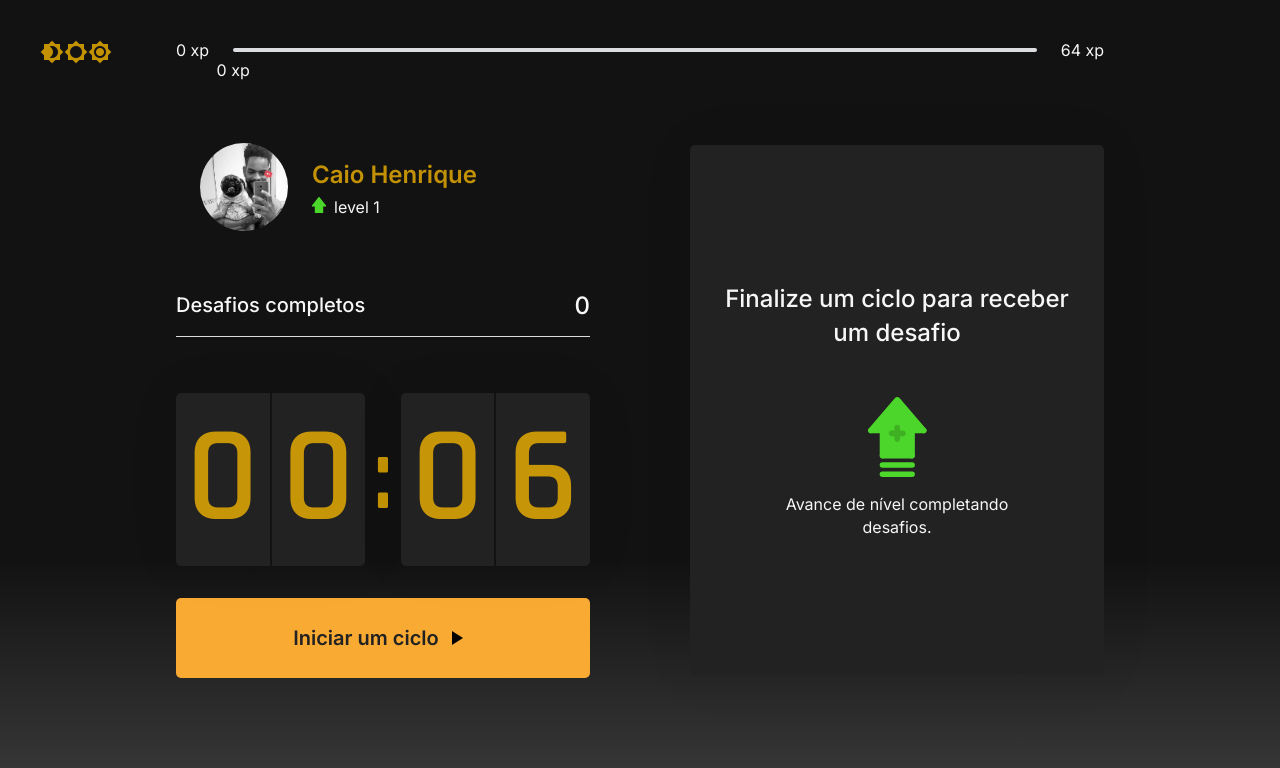
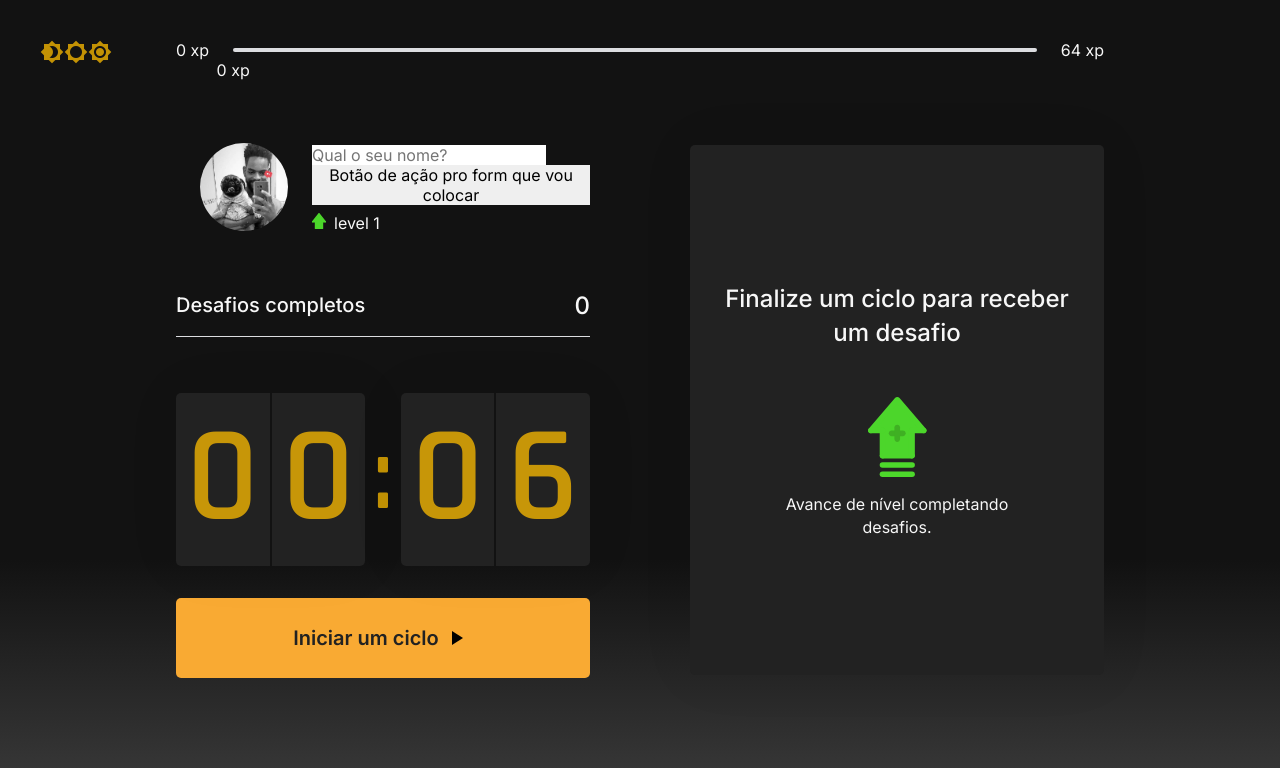
Before and after one commit to caiohenrique-developer/moveit-web, a Next.js app: page / in a window 1280 px wide. Shown: the top 768 px of the page. Built offline with nearby package versions, Linux system fonts and the light colour scheme.

Commit message:
:chart_with_upwards_trend: [ WIP ]: Try get user-name from input element

```diff
--- a/src/components/Profile.tsx
+++ b/src/components/Profile.tsx
@@ -6,8 +6,10 @@ export function Profile() {
     const { level } = useContext(ChallengesContext);
 
     const [avatar, setAvatar] = useState('');
+    const [name, setName] = useState('');
 
     const handleProfileAvatar = (ev: ChangeEvent<HTMLInputElement>) => {
+        // ToDo: img base64!
         console.log('Aqui vem o nome do arquivo.');
         setAvatar(ev.target.files[0].name);
         console.log(avatar);
@@ -29,7 +31,15 @@ export function Profile() {
             </div>
 
             <div>
-                <strong>Caio Henrique</strong>
+                <label>
+                    <input
+                        type="text"
+                        placeholder="Qual o seu nome?"
+                        value={name}
+                        onChange={(ev) => setName(ev.target.value)}
+                    />
+                    <button type="button">Botão de ação pro form que vou colocar</button>
+                </label>
                 <p>
                     <img src="icons/level.svg" alt="Level" />level {level}
                 </p>
```
